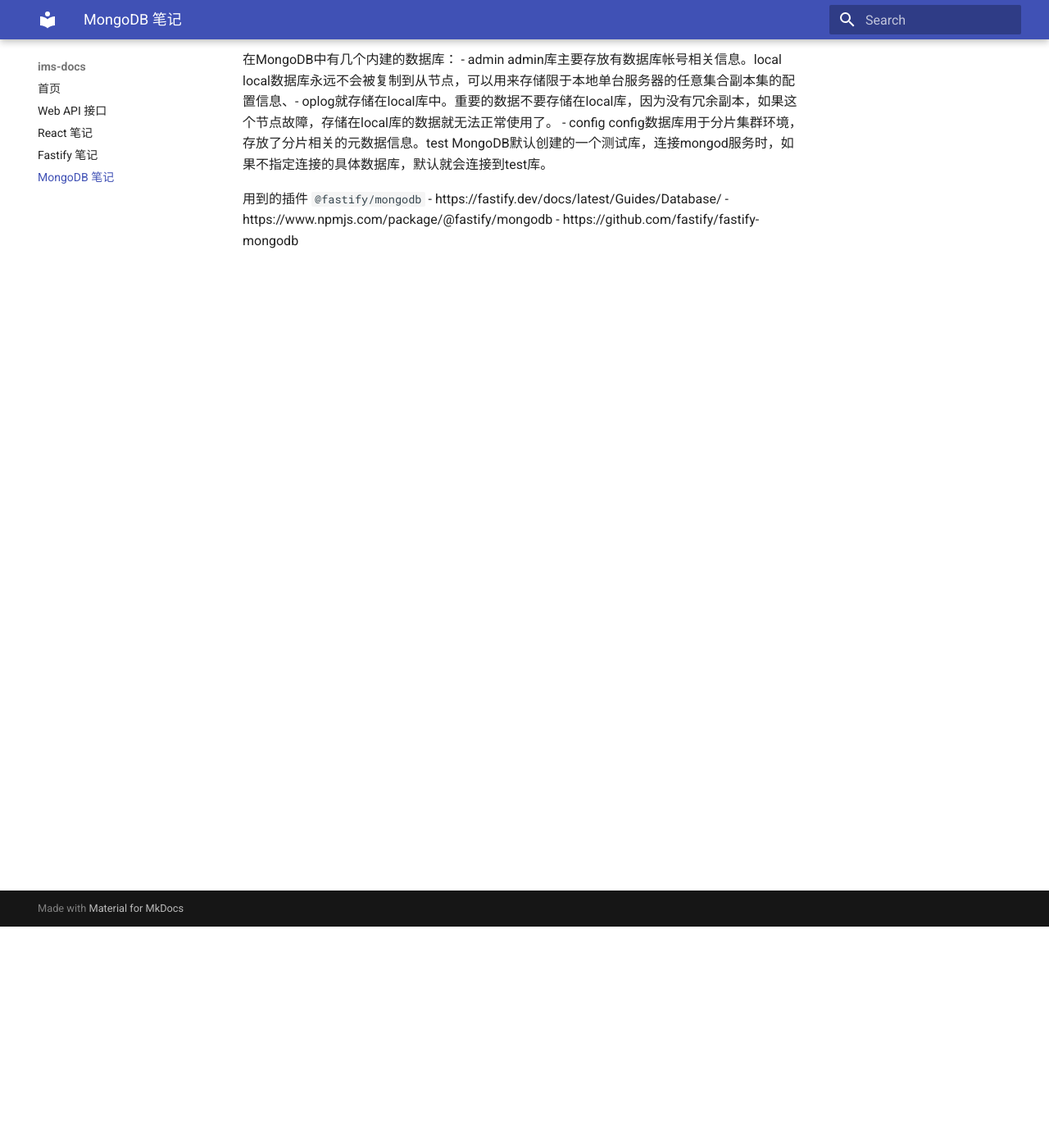
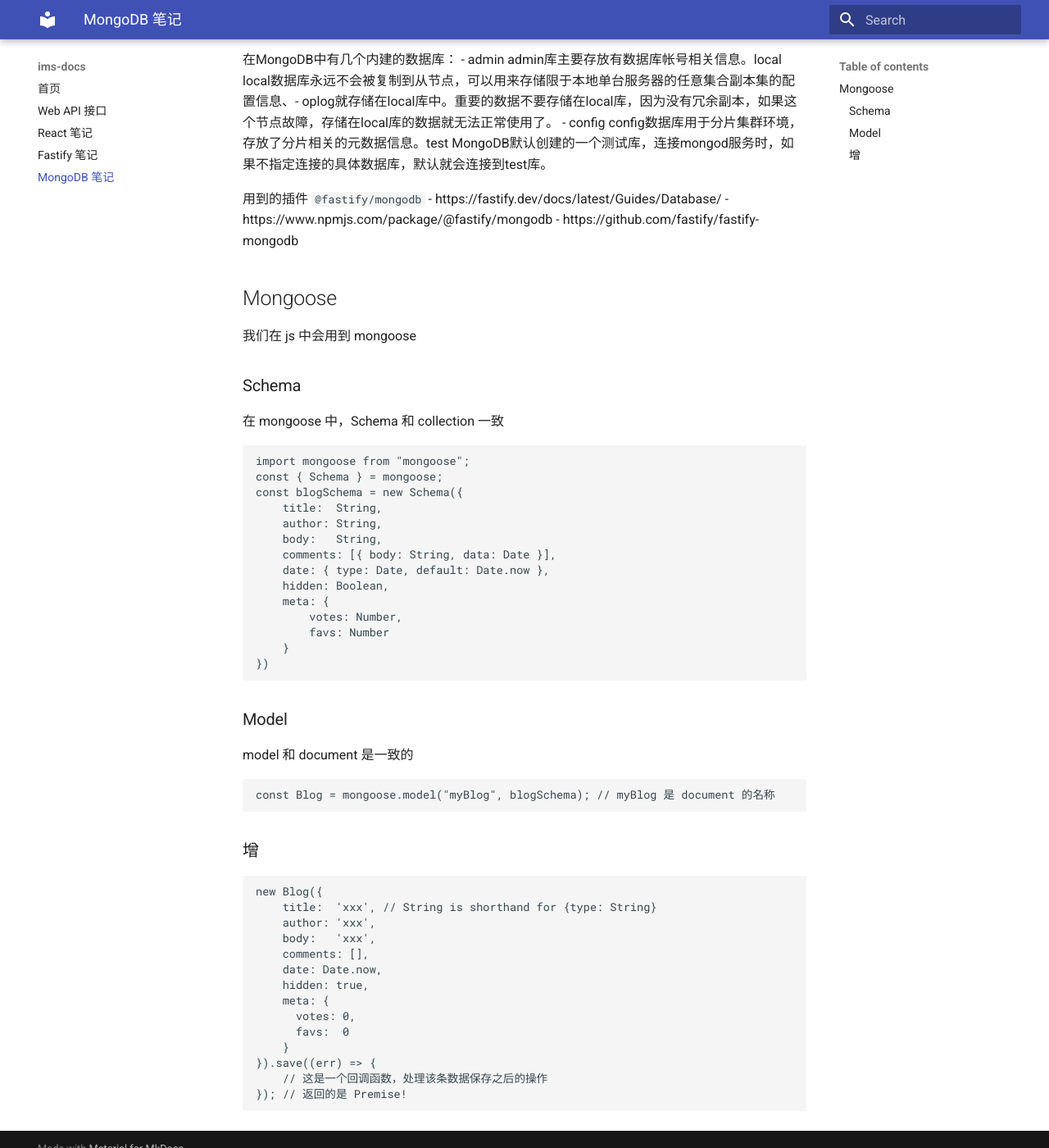
Before and after one commit to leverimmy/ims-docs, an MkDocs documentation site: the page built from docs/mongodb.md, in a window 1280 px wide and 1400 px high, scrolled down 270 px. Shown: the whole window at 82% size. Built offline with MkDocs 1.6.1 and Material for MkDocs 9.7.7, drawn with Linux system fonts in a browser that asks for light colours.

````diff
--- a/docs/mongodb.md
+++ b/docs/mongodb.md
@@ -14,3 +14,49 @@
 - https://fastify.dev/docs/latest/Guides/Database/
 - https://www.npmjs.com/package/@fastify/mongodb
 - https://github.com/fastify/fastify-mongodb
+
+## Mongoose
+
+我们在 js 中会用到 mongoose
+
+### Schema
+在 mongoose 中，Schema 和 collection 一致
+```javascript
+import mongoose from "mongoose";
+const { Schema } = mongoose;
+const blogSchema = new Schema({
+    title:  String,
+    author: String,
+    body:   String,
+    comments: [{ body: String, data: Date }],
+    date: { type: Date, default: Date.now },
+    hidden: Boolean,
+    meta: {
+        votes: Number,
+        favs: Number
+    }
+})
+```
+### Model
+model 和 document 是一致的
+```javascript
+const Blog = mongoose.model("myBlog", blogSchema); // myBlog 是 document 的名称
+```
+
+### 增
+```
+new Blog({
+    title:  'xxx', // String is shorthand for {type: String}
+    author: 'xxx',
+    body:   'xxx',
+    comments: [],
+    date: Date.now,
+    hidden: true,
+    meta: {
+      votes: 0,
+      favs:  0
+    }
+}).save((err) => {
+    // 这是一个回调函数，处理该条数据保存之后的操作
+}); // 返回的是 Premise!
+```
````
Also changed, not shown: docs/分工与致谢.md (added, +36 -0 lines), 1 other file.
